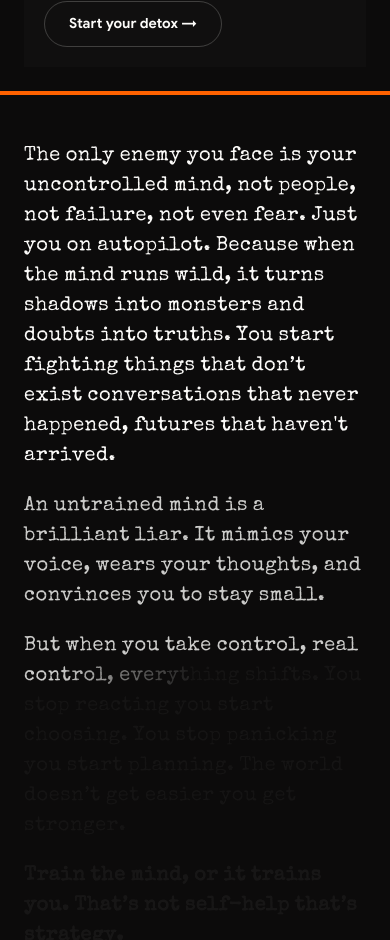
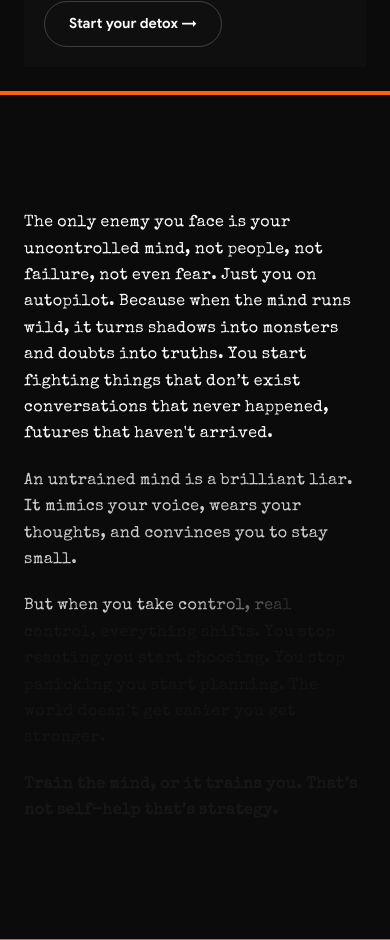
Before and after one commit to duskdynamicsproductions/elevate, a React (Vite) app: page / in a window 390 px wide. Shown: the part 4570-5510 px from the top of the page. Built offline with nearby package versions, Linux system fonts and the light colour scheme; a web font is replaced by a local one.

Commit message:
style: Decrease font size slightly further for Kinetic Quote

```diff
--- a/src/App.tsx
+++ b/src/App.tsx
@@ -2391,19 +2391,19 @@ export default function App() {
           <ScrollRevealBlock paragraphs={[
             {
               text: "The only enemy you face is your uncontrolled mind, not people, not failure, not even fear. Just you on autopilot. Because when the mind runs wild, it turns shadows into monsters and doubts into truths. You start fighting things that don’t exist conversations that never happened, futures that haven't arrived.",
-              className: "text-[20px] font-['Special_Elite',_monospace] leading-[1.3] tracking-wide text-elevate-paper md:text-[28px] lg:text-[36px]"
+              className: "text-[16px] font-['Special_Elite',_monospace] leading-[1.4] tracking-wide text-elevate-paper md:text-[20px] lg:text-[24px]"
             },
             {
               text: "An untrained mind is a brilliant liar. It mimics your voice, wears your thoughts, and convinces you to stay small.",
-              className: "text-[20px] font-['Special_Elite',_monospace] leading-[1.3] tracking-wide text-elevate-paper/80 md:text-[28px] lg:text-[36px]"
+              className: "text-[16px] font-['Special_Elite',_monospace] leading-[1.4] tracking-wide text-elevate-paper/80 md:text-[20px] lg:text-[24px]"
             },
             {
               text: "But when you take control, real control, everything shifts. You stop reacting you start choosing. You stop panicking you start planning. The world doesn’t get easier you get stronger.",
-              className: "text-[20px] font-['Special_Elite',_monospace] leading-[1.3] tracking-wide text-elevate-paper/80 md:text-[28px] lg:text-[36px]"
+              className: "text-[16px] font-['Special_Elite',_monospace] leading-[1.4] tracking-wide text-elevate-paper/80 md:text-[20px] lg:text-[24px]"
             },
             {
               text: "Train the mind, or it trains you. That’s not self-help that’s strategy.",
-              className: "text-[20px] font-['Special_Elite',_monospace] font-bold leading-[1.3] tracking-wide text-elevate-primary md:text-[28px] lg:text-[36px]"
+              className: "text-[16px] font-['Special_Elite',_monospace] font-bold leading-[1.4] tracking-wide text-elevate-primary md:text-[20px] lg:text-[24px]"
             }
           ]} />
         </div>
```
